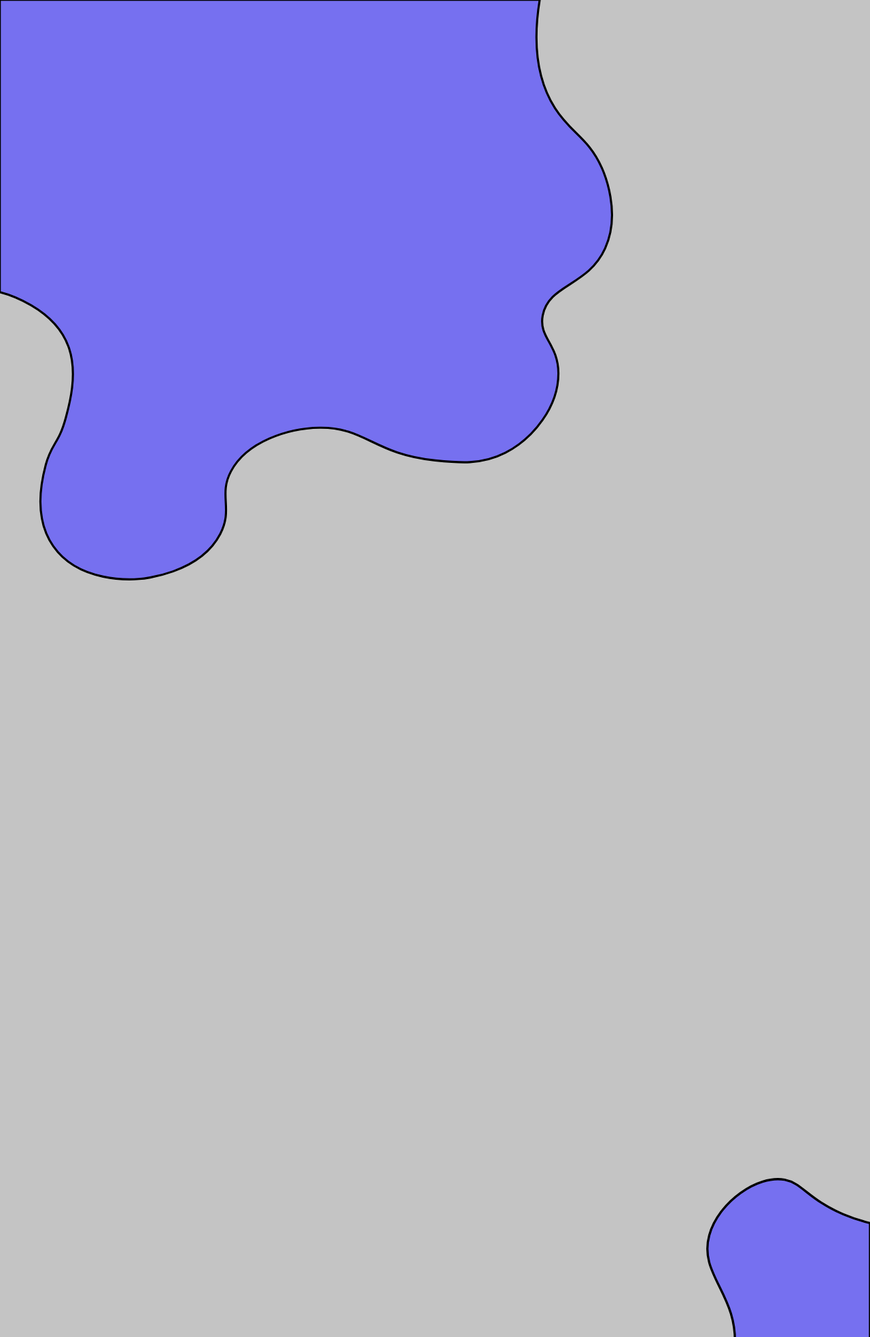
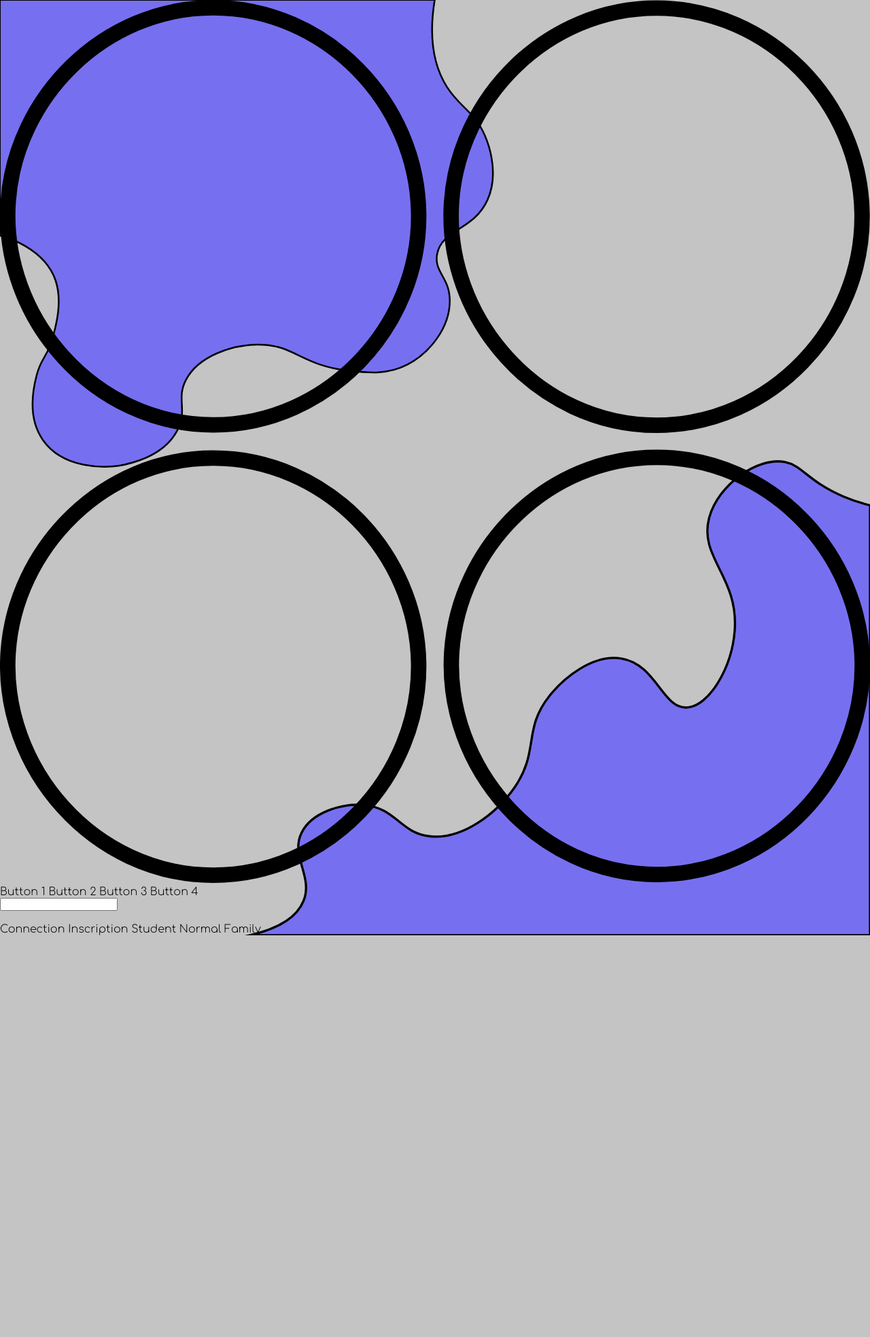
Before and after one commit to Max-Brsd/IUT-Hub, a PHP site: page / in a window 1280 px wide. Shown: the top 1967 px of the page at 68% size. After the commit the page ends 1376 px from the top, so only its background shows below. Run offline with PHP 8.4, Linux system fonts and the light colour scheme.

Commit message:
push final

```diff
--- a/index.php
+++ b/index.php
@@ -14,8 +14,7 @@
     <link rel = "icon" href ="/img/logo_iuthub.png" type = "image/x-icon">
 </head>
 <body>
-<img class="imgBackgroundP2" src="img/part-2.svg" alt="">
-<img class="imgBackgroundP1" src="img/part-1.svg" alt="">
+
 
 <?php require "modules/header.php"; ?>
 <main>
--- a/style/style.css
+++ b/style/style.css
@@ -19,7 +19,10 @@ a {
 
 body{
 
+	background-image: url("../img/part-2.svg"), url("../img/part-1.svg");
 	background-color: #C4C4C4;
+	background-position: left top, right bottom;
+	background-repeat: no-repeat,no-repeat;
 
 }
 
```
Also changed, not shown: img/part-1.svg.
